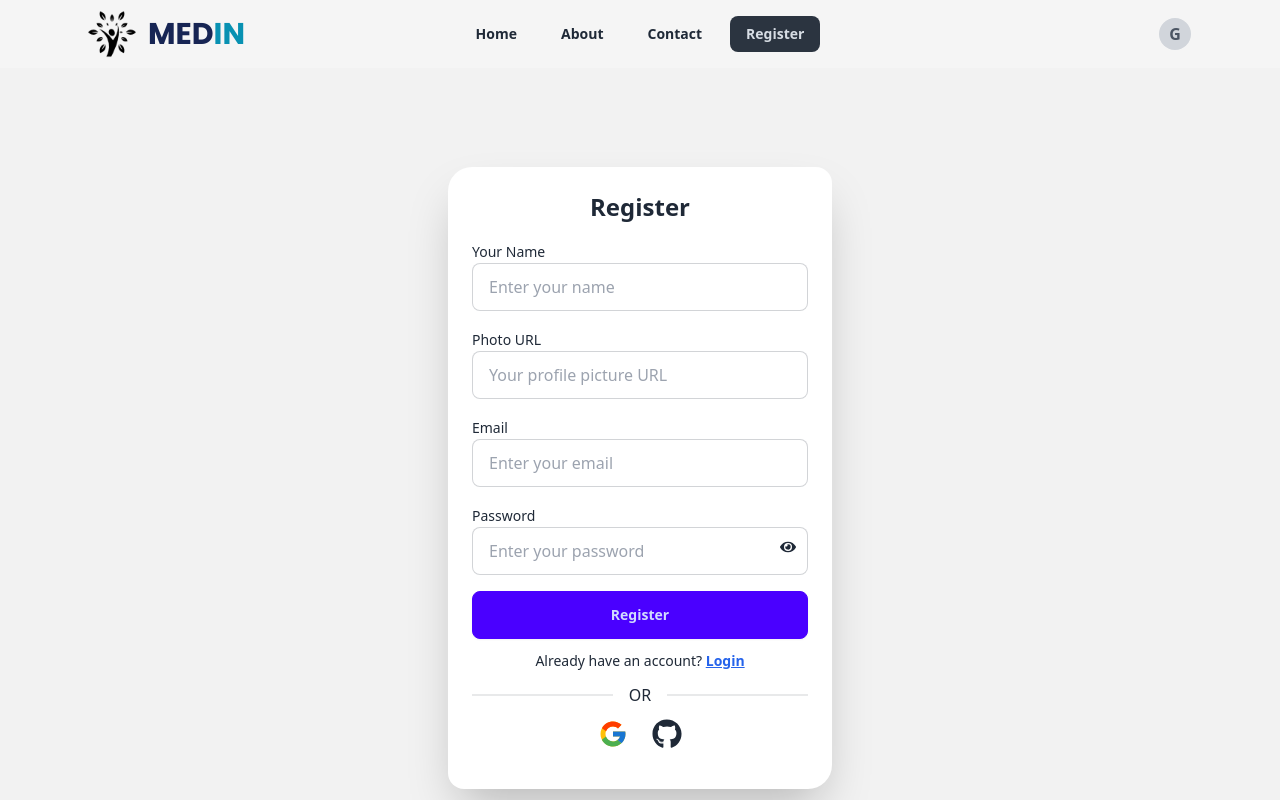
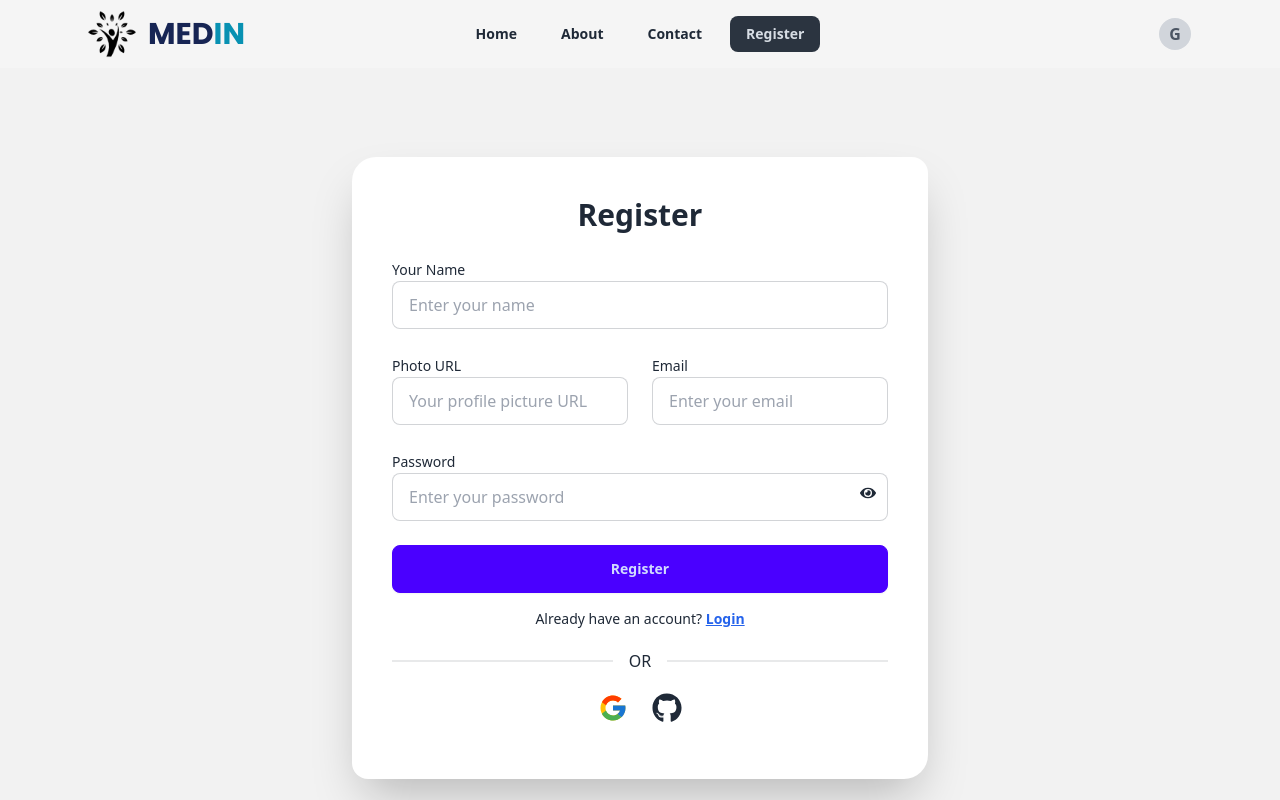
Before and after one commit to Md-Nur-Amin/MedIn-state, a React (Vite) app: page /register in a window 1280 px wide. Shown: the top 800 px of the page. Built offline with nearby package versions, Linux system fonts and the light colour scheme; no server answers.

Commit message:
register page UI change

```diff
--- a/src/Pages/Register/Register.jsx
+++ b/src/Pages/Register/Register.jsx
@@ -86,13 +86,13 @@ const Register = () => {
         <HelmetProvider>
             <Helmet><title>Register | MEDIN</title></Helmet>
 
-            <div className="min-h-screen flex items-center justify-center bg-base-200 px-4 ">
-                <div className="card w-full max-w-sm shadow-2xl bg-base-100 rounded-tl-3xl rounded-br-3xl p-6 mt-5">
-                    <h2 className="text-2xl font-bold text-center mb-4">Register</h2>
+            <div className="min-h-screen flex items-center justify-center bg-base-200 px-5">
+                <div className="card w-full max-w-xl shadow-2xl bg-base-100 rounded-tl-3xl rounded-br-3xl p-10 my-10">
+                    <h2 className="text-3xl font-bold text-center mb-6">Register</h2>
 
-                    <form onSubmit={handleRegister} className="space-y-4">
+                    <form onSubmit={handleRegister} className="grid grid-cols-1 md:grid-cols-2 gap-6">
 
-                        <div>
+                        <div className="col-span-1 md:col-span-2">
                             <label className="label-text">Your Name</label>
                             <input
                                 type="text"
@@ -125,7 +125,7 @@ const Register = () => {
                             />
                         </div>
 
-                        <div>
+                        <div className="md:col-span-2">
                             <label className="label-text">Password</label>
                             <div className="relative">
                                 <input
@@ -144,14 +144,16 @@ const Register = () => {
                             </div>
                         </div>
 
-                        <button type="submit" className="btn btn-primary w-full">Register</button>
+                        <div className="md:col-span-2">
+                            <button type="submit" className="btn btn-primary w-full">Register</button>
+                        </div>
                     </form>
 
-                    <p className="text-sm mt-3 text-center">
+                    <p className="text-sm mt-4 text-center">
                         Already have an account? <Link to="/login" className="text-blue-600 font-semibold underline">Login</Link>
                     </p>
 
-                    <div className="divider my-4">OR</div>
+                    <div className="divider my-6">OR</div>
 
                     <div className="flex justify-center gap-6 mb-4">
                         <button onClick={handleGoogleSignIn}>
@@ -166,6 +168,7 @@ const Register = () => {
                     {success && <p className="text-green-500 text-sm text-center">{success}</p>}
                 </div>
             </div>
+
         </HelmetProvider>
     );
 };
```
